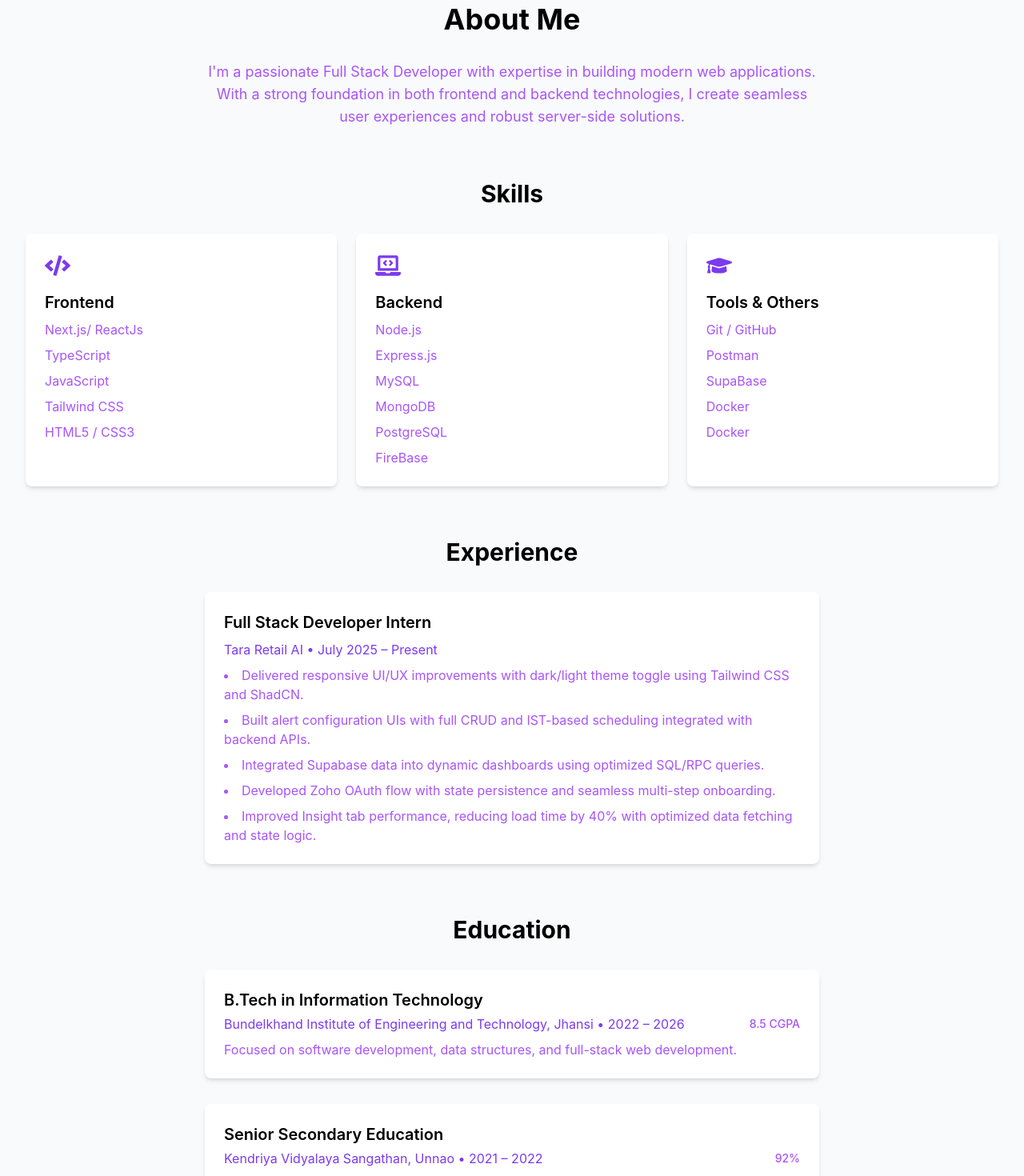
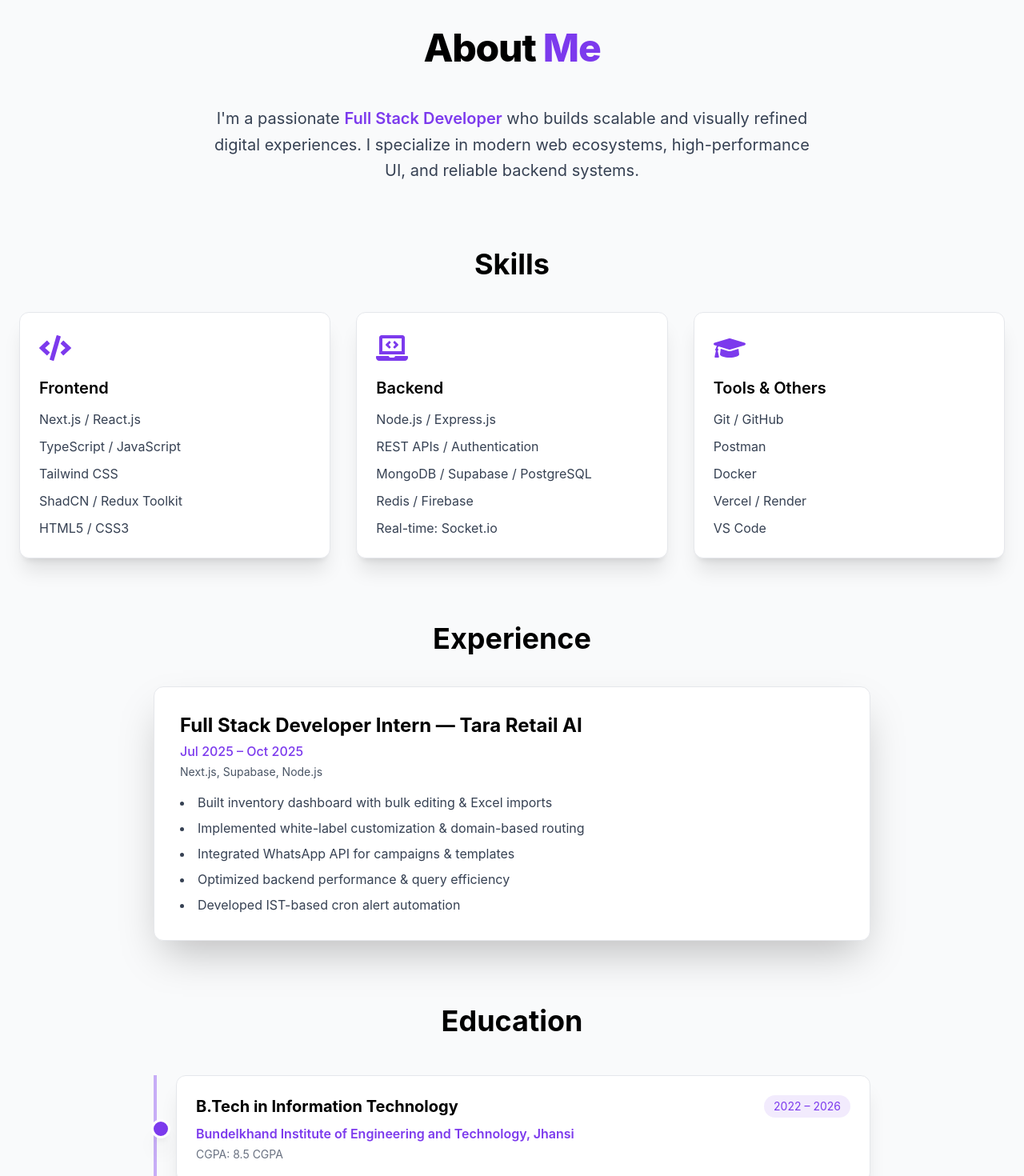
Before and after one commit to yuvrajsingh08/ProftFolio-Nextjs, a Next.js app: page /about in a window 1280 px wide. Shown: the part 140-1610 px from the top of the page at 80% size. Built offline with nearby package versions, Linux system fonts and the light colour scheme.

Commit message:
update portfolio

```diff
--- a/src/app/about/page.tsx
+++ b/src/app/about/page.tsx
@@ -1,158 +1,172 @@
-'use client'
+"use client";
 
-import { FaCode, FaLaptopCode, FaGraduationCap } from 'react-icons/fa'
-import { education } from '@/contents/education'
-import { motion } from 'framer-motion'
+import { FaCode, FaLaptopCode, FaGraduationCap } from "react-icons/fa";
+import { education } from "@/contents/education";
+import { motion } from "framer-motion";
 import {
   fadeInUp,
   fadeInDown,
-  fadeIn,
   staggerContainer,
-  cardHover,
-  cardHoverSmall
-} from '@/utils/animations'
+} from "@/utils/animations";
 
 export default function About() {
   return (
-    <div className="container max-w-7xl mx-auto py-12">
+    <section className="relative py-20">
+
+      <div className="container max-w-7xl mx-auto px-6">
+        {/* Header */}
         <motion.h1
-        className="text-4xl font-bold mb-8 text-center"
+          className="text-center text-4xl md:text-5xl font-extrabold tracking-tight mb-12"
           {...fadeInDown}
         >
-        About Me
+          About <span className="text-primary">Me</span>
         </motion.h1>
 
         {/* Bio Section */}
-      <motion.section
-        className="mb-16"
-        {...fadeInUp}
-      >
-        <p className="text-lg text-secondary max-w-3xl mx-auto text-center">
-          I&apos;m a passionate Full Stack Developer with expertise in building modern web applications.
-          With a strong foundation in both frontend and backend technologies, I create seamless
-          user experiences and robust server-side solutions.
+        <motion.section className="mb-20" {...fadeInUp}>
+          <p className="text-lg md:text-xl text-gray-700 dark:text-gray-300 max-w-3xl mx-auto text-center leading-relaxed">
+            I&apos;m a passionate <span className="text-primary font-semibold">Full Stack Developer</span> who builds
+            scalable and visually refined digital experiences. I specialize in modern web ecosystems,
+            high-performance UI, and reliable backend systems.
           </p>
         </motion.section>
 
         {/* Skills Section */}
-      <motion.section
-        className="mb-16"
-        {...fadeIn}
-        transition={{ delay: 0.2 }}
-      >
+        <motion.section className="mb-20" {...fadeInUp}>
           <motion.h2
-          className="section-title"
+            className="text-center text-3xl md:text-4xl font-bold mb-10"
             {...fadeInUp}
           >
             Skills
           </motion.h2>
+
           <motion.div
-          className="max-w-7xl mx-auto grid grid-cols-1 md:grid-cols-2 lg:grid-cols-3 gap-6"
+            className="grid grid-cols-1 sm:grid-cols-2 lg:grid-cols-3 gap-8"
             variants={staggerContainer}
             initial="initial"
             animate="animate"
           >
+            {/* Frontend */}
             <motion.div
-            className="bg-white dark:bg-dark/50 p-6 rounded-lg shadow-md"
               variants={fadeInUp}
-            {...cardHover}
+              whileHover={{
+                rotateX: 6,
+                rotateY: -6,
+                scale: 1.04,
+                transition: { type: "spring", stiffness: 140, damping: 12 }
+              }}
+              className="bg-white dark:bg-[#111418] rounded-xl p-6 shadow-xl border border-gray-200 dark:border-[#2a2f37] backdrop-blur-xl group transition-all cursor-pointer"
+              style={{ perspective: "1200px", transformStyle: "preserve-3d" }}
             >
-            <FaCode className="h-8 w-8 text-primary mb-4" />
-            <h3 className="text-xl font-semibold mb-2">Frontend</h3>
-            <ul className="text-secondary space-y-2">
-              <li>Next.js/ ReactJs</li>
-              <li>TypeScript</li>
-              <li>JavaScript</li>
+              <FaCode className="h-10 w-10 text-primary mb-4" />
+              <h3 className="text-xl font-semibold mb-3">Frontend</h3>
+              <ul className="text-gray-700 dark:text-gray-300 space-y-2 leading-relaxed">
+                <li>Next.js / React.js</li>
+                <li>TypeScript / JavaScript</li>
                 <li>Tailwind CSS</li>
+                <li>ShadCN / Redux Toolkit</li>
                 <li>HTML5 / CSS3</li>
               </ul>
             </motion.div>
 
+            {/* Backend */}
             <motion.div
-            className="bg-white dark:bg-dark/50 p-6 rounded-lg shadow-md"
               variants={fadeInUp}
-            {...cardHover}
+              whileHover={{
+                rotateX: 6,
+                rotateY: -6,
+                scale: 1.04,
+                transition: { type: "spring", stiffness: 140, damping: 12 }
+              }}
+              className="bg-white dark:bg-[#111418] rounded-xl p-6 shadow-xl border border-gray-200 dark:border-[#2a2f37] backdrop-blur-xl group transition-all cursor-pointer"
+              style={{ perspective: "1200px", transformStyle: "preserve-3d" }}
             >
-            <FaLaptopCode className="h-8 w-8 text-primary mb-4" />
-            <h3 className="text-xl font-semibold mb-2">Backend</h3>
-            <ul className="text-secondary space-y-2">
-              <li>Node.js</li>
-              <li>Express.js</li>
-              <li>MySQL</li>
-              <li>MongoDB</li>
-              <li>PostgreSQL</li>
-              <li>FireBase</li>
+              <FaLaptopCode className="h-10 w-10 text-primary mb-4" />
+              <h3 className="text-xl font-semibold mb-3">Backend</h3>
+              <ul className="text-gray-700 dark:text-gray-300 space-y-2 leading-relaxed">
+                <li>Node.js / Express.js</li>
+                <li>REST APIs / Authentication</li>
+                <li>MongoDB / Supabase / PostgreSQL</li>
+                <li>Redis / Firebase</li>
+                <li>Real-time: Socket.io</li>
               </ul>
             </motion.div>
 
+            {/* Tools */}
             <motion.div
-            className="bg-white dark:bg-dark/50 p-6 rounded-lg shadow-md"
               variants={fadeInUp}
-            {...cardHover}
+              whileHover={{
+                rotateX: 6,
+                rotateY: -6,
+                scale: 1.04,
+                transition: { type: "spring", stiffness: 140, damping: 12 }
+              }}
+              className="bg-white dark:bg-[#111418] rounded-xl p-6 shadow-xl border border-gray-200 dark:border-[#2a2f37] backdrop-blur-xl group transition-all cursor-pointer"
+              style={{ perspective: "1200px", transformStyle: "preserve-3d" }}
             >
-            <FaGraduationCap className="h-8 w-8 text-primary mb-4" />
-            <h3 className="text-xl font-semibold mb-2">Tools & Others</h3>
-            <ul className="text-secondary space-y-2">
+              <FaGraduationCap className="h-10 w-10 text-primary mb-4" />
+              <h3 className="text-xl font-semibold mb-3">Tools & Others</h3>
+              <ul className="text-gray-700 dark:text-gray-300 space-y-2 leading-relaxed">
                 <li>Git / GitHub</li>
                 <li>Postman</li>
-              <li>SupaBase</li>
                 <li>Docker</li>
-              <li>Docker</li>
+                <li>Vercel / Render</li>
+                <li>VS Code</li>
               </ul>
             </motion.div>
           </motion.div>
         </motion.section>
 
         {/* Experience Section */}
-      <motion.section
-        className="mb-16"
-        {...fadeIn}
-        transition={{ delay: 0.4 }}
-      >
+        <motion.section className="mb-20" {...fadeInUp}>
           <motion.h2
-          className="section-title"
+            className="text-center text-3xl md:text-4xl font-bold mb-10"
             {...fadeInUp}
           >
             Experience
           </motion.h2>
+
           <motion.div
-          className="max-w-3xl mx-auto space-y-8"
+            className="max-w-4xl mx-auto space-y-10"
             variants={staggerContainer}
             initial="initial"
             animate="animate"
           >
             <motion.div
-            className="bg-white dark:bg-dark/50 p-6 rounded-lg shadow-md"
               variants={fadeInUp}
-            {...cardHoverSmall}
+              whileHover={{ scale: 1.03 }}
+              className="bg-white dark:bg-[#111418] backdrop-blur-xl rounded-xl p-8 shadow-2xl border border-gray-200 dark:border-[#2a2f37] transition-all"
             >
-            <h3 className="text-xl font-semibold mb-2">Full Stack Developer Intern</h3>
-            <p className="text-primary mb-2">Tara Retail AI • July 2025 – Present</p>
-            <ul className="text-secondary list-disc list-inside space-y-2">
-              <li>Delivered responsive UI/UX improvements with dark/light theme toggle using Tailwind CSS and ShadCN.</li>
-              <li>Built alert configuration UIs with full CRUD and IST-based scheduling integrated with backend APIs.</li>
-              <li>Integrated Supabase data into dynamic dashboards using optimized SQL/RPC queries.</li>
-              <li>Developed Zoho OAuth flow with state persistence and seamless multi-step onboarding.</li>
-              <li>Improved Insight tab performance, reducing load time by 40% with optimized data fetching and state logic.</li>
+              <h3 className="text-2xl font-bold mb-1">
+                Full Stack Developer Intern — Tara Retail AI
+              </h3>
+              <p className="text-primary font-medium">Jul 2025 – Oct 2025</p>
+              <p className="text-sm text-gray-600 dark:text-gray-300 mt-1">
+                Next.js, Supabase, Node.js
+              </p>
+
+              <ul className="text-gray-700 dark:text-gray-300 list-disc list-inside mt-4 space-y-2">
+                <li>Built inventory dashboard with bulk editing & Excel imports</li>
+                <li>Implemented white-label customization & domain-based routing</li>
+                <li>Integrated WhatsApp API for campaigns & templates</li>
+                <li>Optimized backend performance & query efficiency</li>
+                <li>Developed IST-based cron alert automation</li>
               </ul>
             </motion.div>
           </motion.div>
         </motion.section>
 
         {/* Education Section */}
-      <motion.section
-        {...fadeIn}
-        transition={{ delay: 0.6 }}
-      >
+        <motion.section {...fadeInUp}>
           <motion.h2
-          className="section-title"
+            className="text-center text-3xl md:text-4xl font-bold mb-12"
             {...fadeInUp}
           >
             Education
           </motion.h2>
 
           <motion.div
-          className="max-w-3xl mx-auto space-y-8"
+            className="space-y-10 max-w-4xl mx-auto relative border-l-4 border-primary/40 pl-6"
             variants={staggerContainer}
             initial="initial"
             animate="animate"
@@ -160,23 +174,39 @@ export default function About() {
             {education.map((edu, idx) => (
               <motion.div
                 key={idx}
-              className="bg-white dark:bg-dark/50 p-6 rounded-lg shadow-md"
                 variants={fadeInUp}
-              {...cardHoverSmall}
+                whileHover={{
+                  rotateX: 8,
+                  rotateY: -8,
+                  scale: 1.03,
+                  transition: { type: "spring", stiffness: 120, damping: 10 }
+                }}
+                className="relative group cursor-pointer"
+                style={{ perspective: "1200px" }}
               >
-              <h3 className="text-xl font-semibold mb-1">
+                <div className="absolute w-6 h-6 -left-[1.95rem] top-1/2 -translate-y-1/2 rounded-full bg-primary border-[3px] border-white dark:border-[#111418] shadow-xl group-hover:scale-125 transition-transform" />
+
+                <div
+                  className="bg-white dark:bg-[#111418] backdrop-blur-xl rounded-xl p-6 shadow-xl border border-gray-200 dark:border-[#2a2f37] group-hover:border-primary/60 transition-all duration-300"
+                  style={{ transformStyle: "preserve-3d" }}
+                >
+                  <div className="flex justify-between items-start mb-2">
+                    <h3 className="text-xl font-bold dark:text-gray-100">
                       {edu.degree}
                     </h3>
-              <div className="flex justify-between items-center mb-2">
-                <p className="text-primary">{edu.school} • {edu.year}</p>
-                <p className="text-sm font-medium text-secondary">{edu.gpa}</p>
+                    <span className="text-sm px-3 py-1 rounded-full bg-primary/10 text-primary">
+                      {edu.year}
+                    </span>
                   </div>
-              <p className="text-secondary">{edu.description}</p>
+
+                  <p className="text-primary font-semibold">{edu.school}</p>
+                  <p className="text-sm text-gray-500 dark:text-gray-400 mt-1">CGPA: {edu.gpa}</p>
+                </div>
               </motion.div>
             ))}
           </motion.div>
         </motion.section>
-
       </div>
-  )
+    </section>
+  );
 }
--- a/src/app/globals.css
+++ b/src/app/globals.css
@@ -1,15 +1,19 @@
 @import "tailwindcss";
+
+html {
+  scroll-behavior: smooth;
+}
 
 @theme {
   /* Modern violet-purple combo */
-  --color-primary: #7C3AED; /* Vivid violet */
-  --color-secondary: #A855F7; /* Soft purple accent */
-  --color-dark: #1E1B4B; /* Deep indigo background for dark mode */
-  --color-light: #FAF5FF; /* Light lavender for backgrounds */
+  --color-primary: #7c3aed; /* Vivid violet */
+  --color-secondary: #a855f7; /* Soft purple accent */
+  --color-dark: #1e1b4b; /* Deep indigo background for dark mode */
+  --color-light: #faf5ff; /* Light lavender for backgrounds */
   --color-text: #111827; /* Almost-black text */
   --color-bg: #ffffff;
 
-  --font-sans: 'Inter', sans-serif;
+  --font-sans: "Inter", sans-serif;
 
   --animation-fade-in: fadeIn 0.5s ease-in-out;
   --animation-slide-up: slideUp 0.5s ease-in-out;
@@ -45,11 +49,21 @@ a {
 }
 
 @keyframes fadeIn {
-  from { opacity: 0; }
-  to { opacity: 1; }
+  from {
+    opacity: 0;
+  }
+  to {
+    opacity: 1;
+  }
 }
 
 @keyframes slideUp {
-  from { transform: translateY(20px); opacity: 0; }
-  to { transform: translateY(0); opacity: 1; }
+  from {
+    transform: translateY(20px);
+    opacity: 0;
+  }
+  to {
+    transform: translateY(0);
+    opacity: 1;
+  }
 }
--- a/src/types/index.ts
+++ b/src/types/index.ts
@@ -3,8 +3,8 @@ export interface Project {
   description: string;
   technologies: string[];
   githubLink: string;
-  demoLink: string;
-  image: string;
+  demoLink?: string;
+  image?: string;
 }
 
 export interface Blog {
```
Lines whose indentation alone changed are shown as unchanged.
